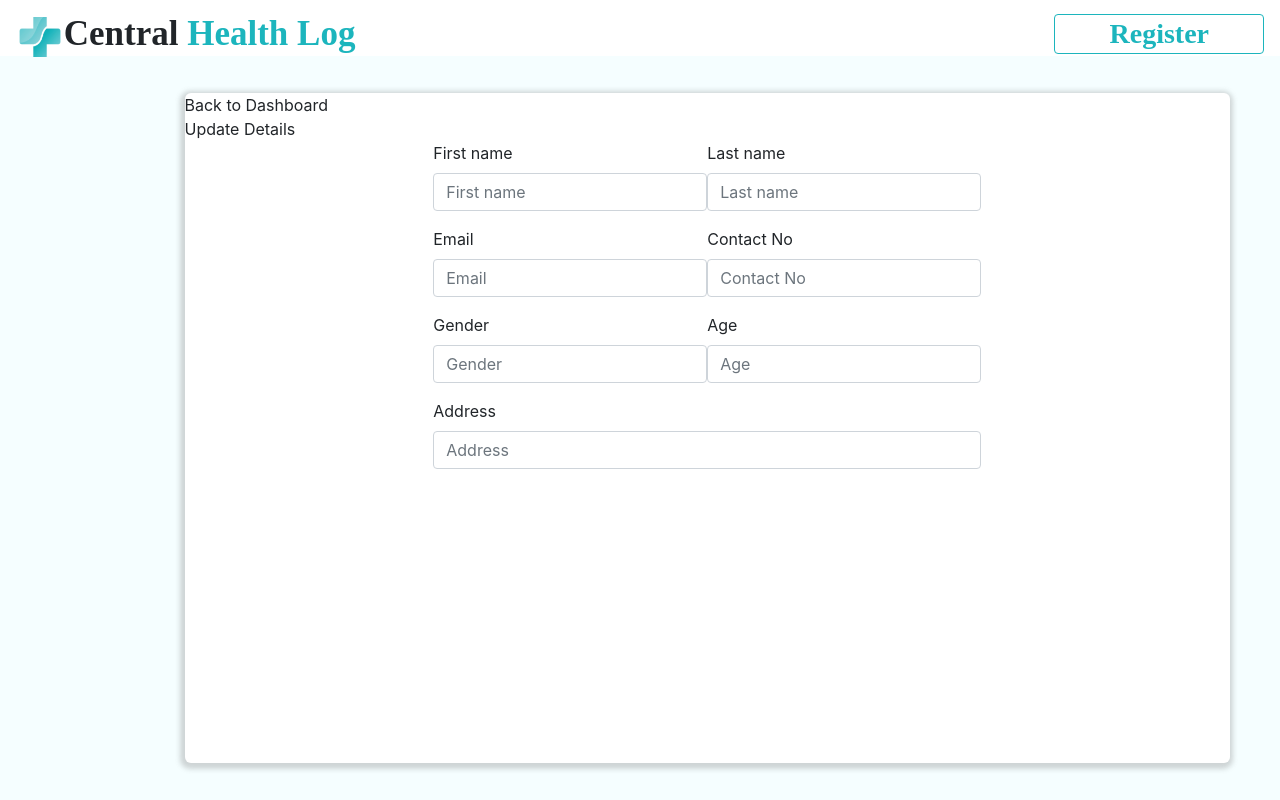
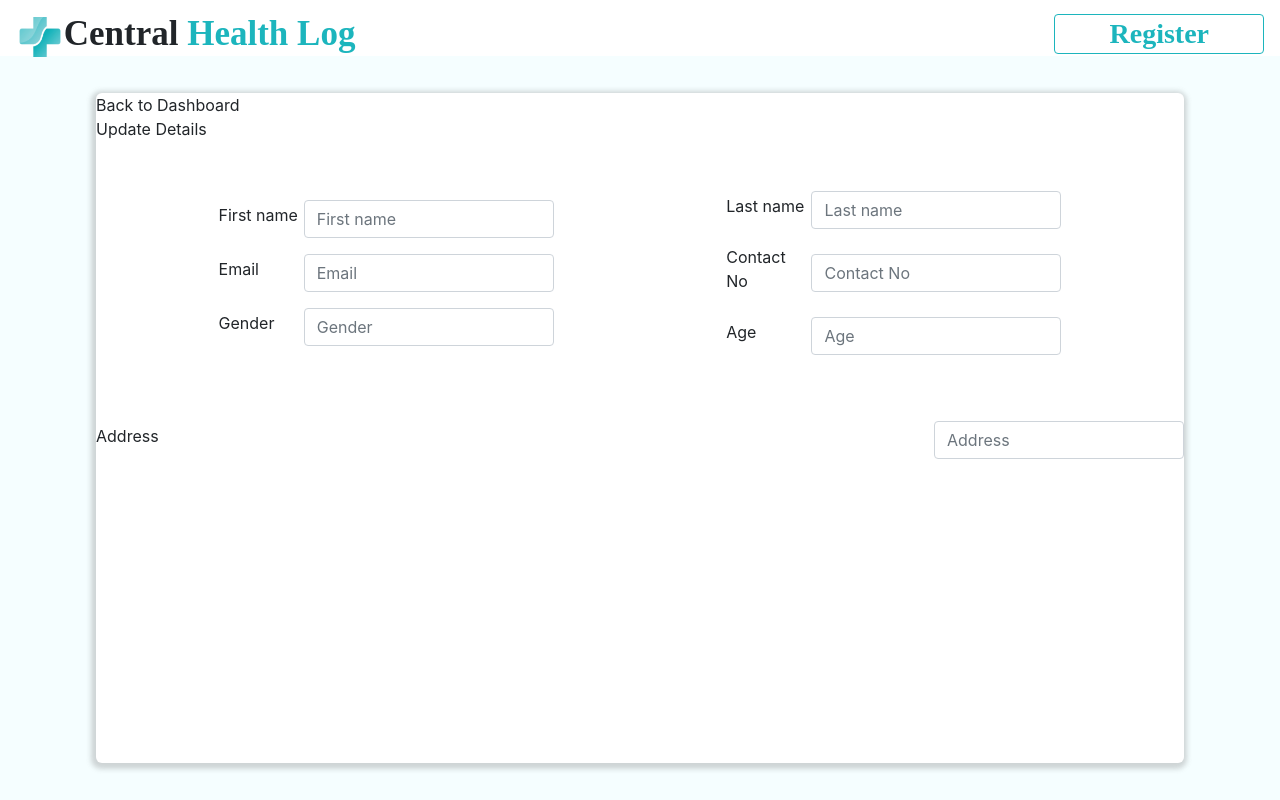
Before and after one commit to AkankshaGaonkar-Deloitte/Central-Health-Log, an Angular app in the folder CHL-Frontend/: page / in a window 1280 px wide. Built offline with nearby package versions, Linux system fonts and the light colour scheme.

Commit message:
updated code

```diff
--- a/CHL-Frontend/src/app/components/patient/personal-details/personal-details.component.scss
+++ b/CHL-Frontend/src/app/components/patient/personal-details/personal-details.component.scss
@@ -11,17 +11,14 @@
     height:93%;
     display: flex;
     flex-direction: row;
-    justify-content: right;
+    justify-content: center;
     align-items: center;
-    padding-right: 50px;
  }
 
 #sub-container{
     background-color: #ffff;
     box-shadow: -1px 2px 5px 4px rgba(115,115,115,0.29);
     border-radius: 6px;
-
-
     width:85%;
     height: 90%;
 }
@@ -31,13 +28,37 @@
     flex-direction: column;
     justify-content: center;
     align-items: center;
+    width: 100%;
 
 }
 
 #container1{
     display: flex;
     flex-direction: row;
-    justify-content: center;
+    justify-content: space-evenly;
+    align-items: center;
+    width: 100%;
+
+
+
+}
+#sub-container1,#sub-container2{
+    width: 40%;
+    padding: 50px;
+
+}
+
+
+.form-group{
+    display: flex;
+    flex-direction: row;
+    justify-content: space-between;
     align-items: center;
 
 }
+form{
+    width: 100%;
+}
+input{
+    width: 250px;
+}
```
